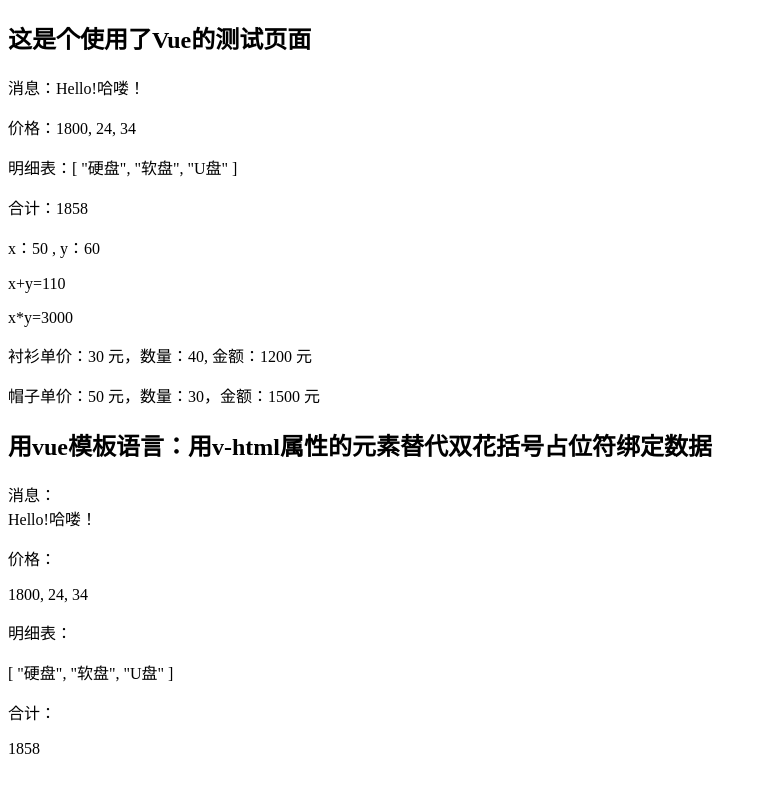
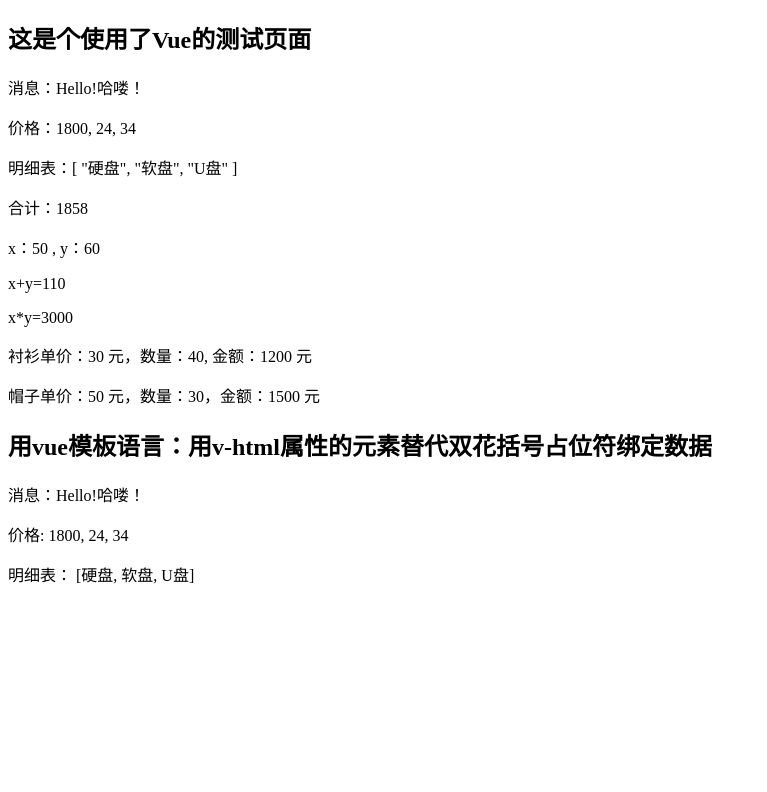
Before and after one commit to 376473984/un1, a plain HTML site: page index.html in a window 1280 px wide. Shown: the whole page, without its empty margins (0-767 px from the left). Drawn offline with nearby package versions, Linux system fonts and the light colour scheme.

Commit message:
另一种绑定静动态数据直接有代码部分输出

```diff
--- a/index.html
+++ b/index.html
@@ -19,10 +19,10 @@
     <p> 衬衫单价：{{shirtCost}} 元，数量：{{shirtNum}}, 金额：{{shirtPay}} 元 </p>
     <p> 帽子单价：{{hatCost}} 元，数量：{{hatNum}}，金额：{{hatPay}} 元 </p>
     <h2> 用vue模板语言：用v-html属性的元素替代双花括号占位符绑定数据</h2>
-    <span>消息：<div v-html="message"></div></span>
-    <p>价格：   <div v-html="price">价格：</div>  </p>
-    <p> 明细表：<div v-html="details">明细表：</div></p>
-    <p>合计：<div v-html="total">合计：</div> </p>
+    <div v-html="message1"></div>
+    <div v-html="price1"></div>
+    <div v-html="details1">
+    <div v-html="total1"></div>
 
   </div>
 
@@ -33,8 +33,11 @@
       el: '#app',
       data: {
         message: 'Hello!哈喽！',
+        message1: '<p>消息：Hello!哈喽！</p>',
         price: '1800, 24, 34',
+        price1:'<p>价格: 1800, 24, 34 </p>',
         details: ['硬盘', '软盘', 'U盘'],
+        details1:'<p>明细表： [硬盘, 软盘, U盘] </p>',
         x: 50,
         y: 60,
         shirtCost: 30,
```
